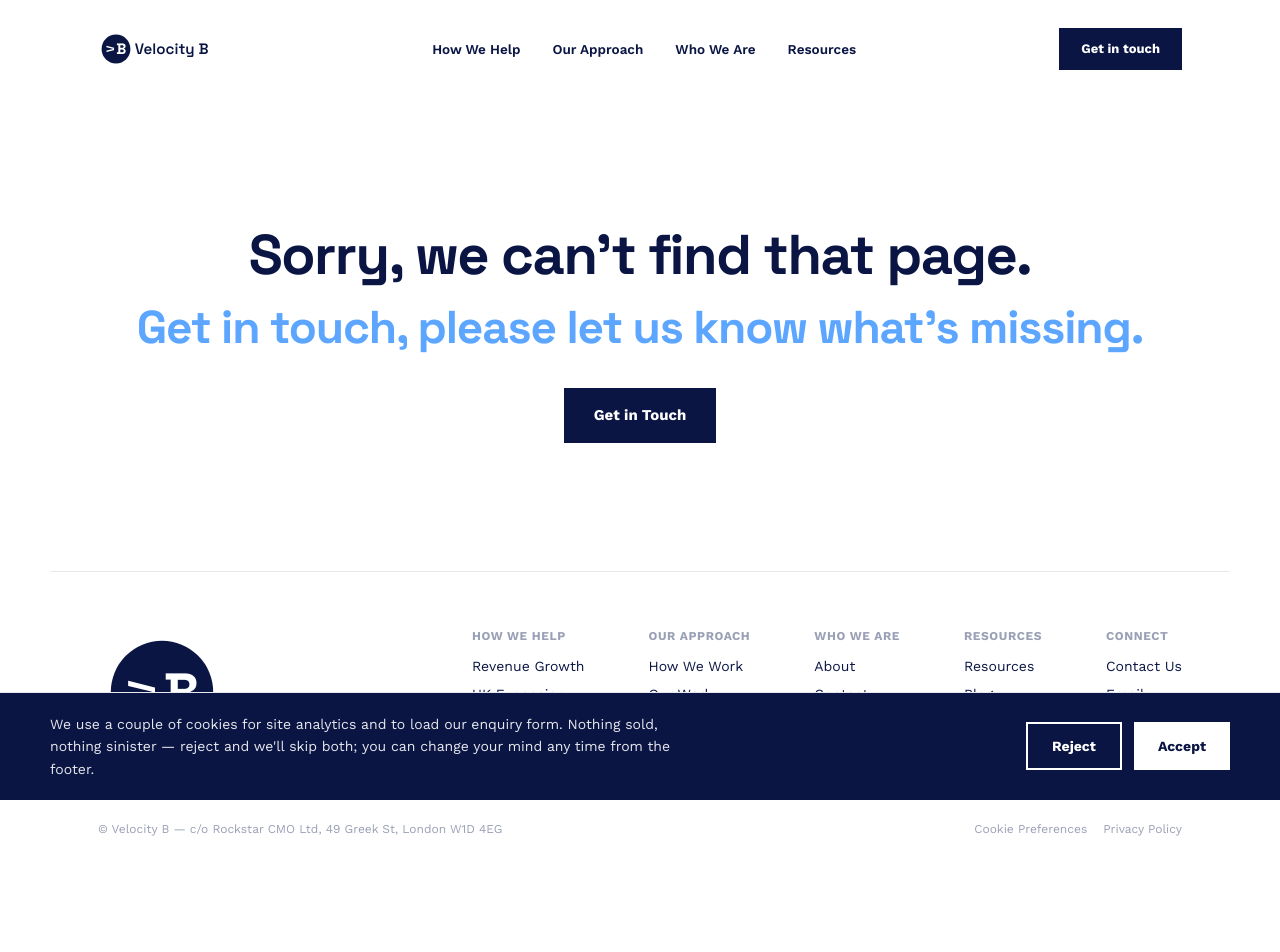
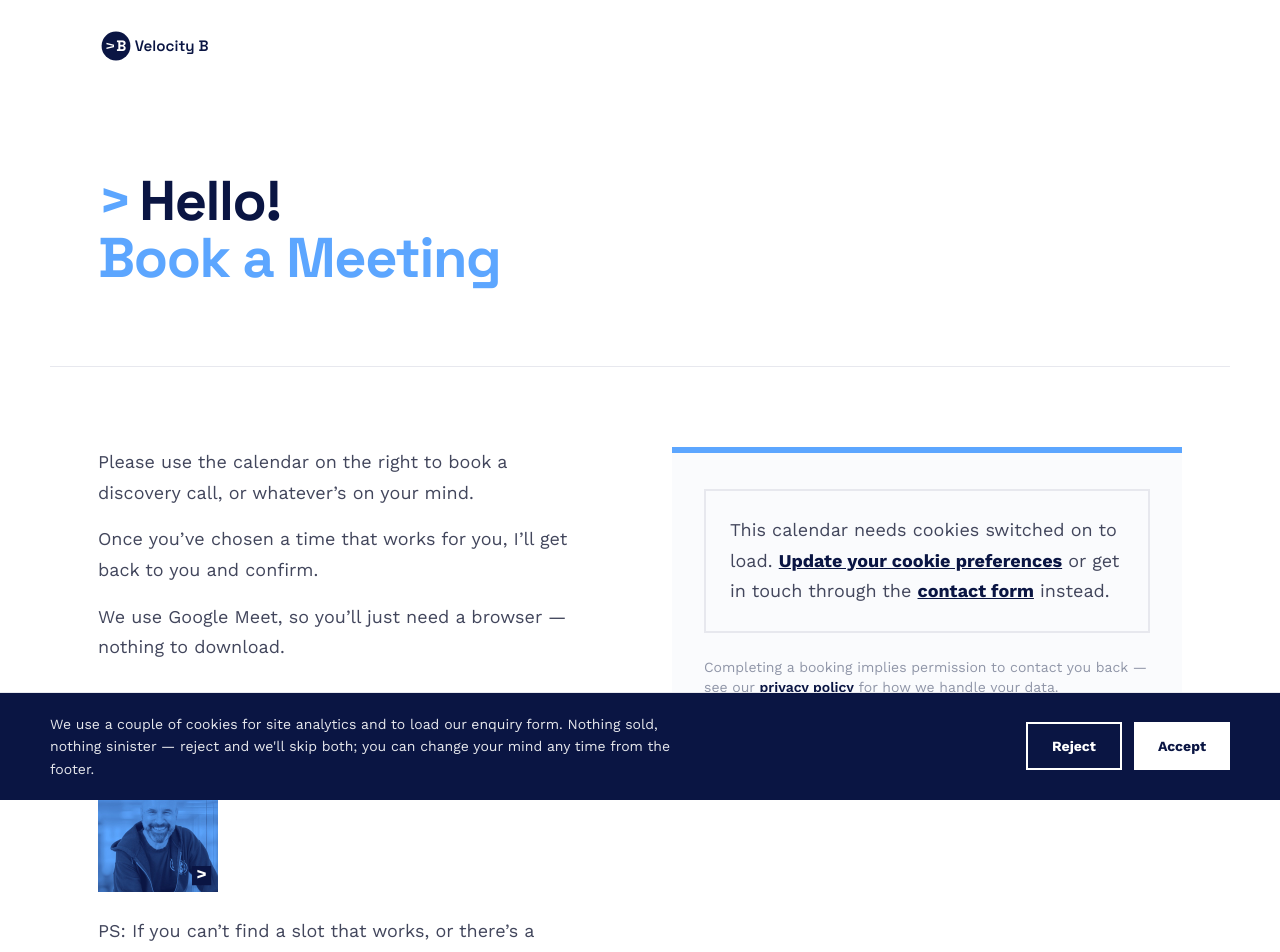
Before and after one commit to vb-iant/velocity-b, a Next.js app: page /meet-ian in a window 1280 px wide. Before the commit this address had no page. Shown: the top 952 px of the page. Before the commit the page ends 873 px from the top, so only its background shows below. Built offline with nearby package versions, Linux system fonts and the light colour scheme.

Commit message:
Add /meet-ian booking page (mirrors /meet-alex), redirect old broken HubSpot meeting URLs for both Ian and Alex

```diff
--- /dev/null
+++ b/app/meet-ian/opengraph-image.tsx
@@ -0,0 +1,13 @@
+import { renderOgImage, ogSize, ogContentType } from "@/lib/og";
+
+export const size = ogSize;
+export const contentType = ogContentType;
+export const alt = "Meet Ian — Velocity-B";
+
+export default async function Image() {
+  return renderOgImage({
+    eyebrow: "Meet Ian",
+    title: "Book a time that works for you.",
+    accent: "blue",
+  });
+}
--- /dev/null
+++ b/app/meet-ian/page.tsx
@@ -0,0 +1,94 @@
+import type { Metadata } from "next";
+import Image from "next/image";
+import { AnimatedChevron } from "@/components/AnimatedChevron";
+import { HubspotMeetings } from "@/components/HubspotMeetings";
+
+export const metadata: Metadata = {
+  title: "Meet Ian | Velocity-B",
+  description:
+    "Book time with Ian Truscott — a discovery call, or whatever's on your mind. Pick a slot below and we'll confirm by Google Meet.",
+};
+
+export default function MeetIanPage() {
+  return (
+    <main>
+      {/* Hero */}
+      <section className="mx-auto max-w-[1180px] px-12 py-20">
+        <h1 className="font-display text-[42px] font-bold leading-[1.02] tracking-tight md:text-[56px]">
+          <AnimatedChevron className="text-blue" />
+          Hello!
+        </h1>
+        <h2 className="font-display text-[42px] font-bold leading-[1.02] tracking-tight text-blue md:text-[56px]">
+          Book a Meeting
+        </h2>
+      </section>
+
+      {/* Copy + booking calendar */}
+      <section className="mx-auto max-w-[1180px] border-t border-hair px-12 py-20">
+        <div className="grid grid-cols-1 items-start gap-16 md:grid-cols-2">
+          <div>
+            <p className="max-w-[480px] text-lg leading-[1.7] text-[#42465c]">
+              Please use the calendar on the right to book a discovery call,
+              or whatever&rsquo;s on your mind.
+            </p>
+            <p className="mt-4 max-w-[480px] text-lg leading-[1.7] text-[#42465c]">
+              Once you&rsquo;ve chosen a time that works for you, I&rsquo;ll
+              get back to you and confirm.
+            </p>
+            <p className="mt-4 max-w-[480px] text-lg leading-[1.7] text-[#42465c]">
+              We use Google Meet, so you&rsquo;ll just need a browser
+              &mdash; nothing to download.
+            </p>
+
+            <p className="mt-6 text-lg leading-[1.7] text-navy">
+              Cheers!
+              <br />
+              Ian
+            </p>
+
+            <a
+              href="https://www.linkedin.com/in/iantruscott/"
+              target="_blank"
+              rel="noopener noreferrer"
+              aria-label="Ian Truscott on LinkedIn"
+              className="group relative mt-6 block h-[120px] w-[120px] overflow-hidden"
+            >
+              <Image
+                src="/team/ian.jpg"
+                alt="Ian Truscott"
+                width={120}
+                height={120}
+                className="h-[120px] w-[120px] object-cover transition-transform duration-300 ease-out group-hover:scale-110"
+              />
+              <span className="pointer-events-none absolute inset-0 bg-navy/25 opacity-0 transition-opacity duration-300 group-hover:opacity-100" />
+            </a>
+
+            <p className="mt-6 max-w-[480px] text-lg leading-[1.7] text-[#42465c]">
+              PS: If you can&rsquo;t find a slot that works, or there&rsquo;s
+              a problem with the form, then please contact me through the{" "}
+              <a href="/contact" className="font-bold text-navy underline">
+                contact form
+              </a>
+              .
+            </p>
+          </div>
+
+          <div className="sticky top-8 border-t-[6px] border-blue bg-[#fafbfd] px-8 py-9">
+            <HubspotMeetings meetingUrl="https://meetings-eu1.hubspot.com/ian-truscott?embed=true" />
+            <p className="mt-6 text-sm text-[#9096a8]">
+              Completing a booking implies permission to contact you back —
+              see our{" "}
+              <a
+                href="/privacy-policy"
+                className="font-semibold text-navy underline"
+              >
+                privacy policy
+              </a>{" "}
+              for how we handle your data.
+            </p>
+          </div>
+        </div>
+      </section>
+    </main>
+  );
+}
--- a/app/sitemap.ts
+++ b/app/sitemap.ts
@@ -17,6 +17,7 @@ export default function sitemap(): MetadataRoute.Sitemap {
     { url: `${SITE_URL}/resources`, changeFrequency: "monthly", priority: 0.7 },
     { url: `${SITE_URL}/velocity-assessment`, changeFrequency: "monthly", priority: 0.7 },
     { url: `${SITE_URL}/meet-alex`, changeFrequency: "monthly", priority: 0.5 },
+    { url: `${SITE_URL}/meet-ian`, changeFrequency: "monthly", priority: 0.5 },
     { url: `${SITE_URL}/blog`, changeFrequency: "weekly", priority: 0.8 },
     { url: `${SITE_URL}/privacy-policy`, changeFrequency: "yearly", priority: 0.3 },
   ];
--- a/components/SiteHeader.tsx
+++ b/components/SiteHeader.tsx
@@ -9,7 +9,7 @@ import { PRIMARY_NAV, NAV_CTA } from "@/lib/nav";
 // Single-purpose conversion landing pages get a lean, logo-only header —
 // the full site nav would just be an exit ramp off the page's one job.
 // Add a route prefix here if another landing page needs the same treatment.
-const LEAN_HEADER_ROUTES = ["/velocity-sprint", "/velocity-assessment", "/meet-alex"];
+const LEAN_HEADER_ROUTES = ["/velocity-sprint", "/velocity-assessment", "/meet-alex", "/meet-ian"];
 
 function MenuIcon({ open }: { open: boolean }) {
   return (
--- a/next.config.mjs
+++ b/next.config.mjs
@@ -14,6 +14,9 @@ const nextConfig = {
       { source: '/meet-velocity-b', destination: '/contact', permanent: true },
       { source: '/series-b-marketing-playbook', destination: '/resources', permanent: true },
       { source: '/meet-alex-us-expansion', destination: '/meet-alex', permanent: true },
+      { source: '/meetings/simonson', destination: '/meet-alex', permanent: true },
+      { source: '/meetings/ian-truscott', destination: '/meet-ian', permanent: true },
+      { source: '/meetings/ian-truscott/iod-mentoring-slots', destination: '/meet-ian', permanent: true },
     ];
   },
 };
```
